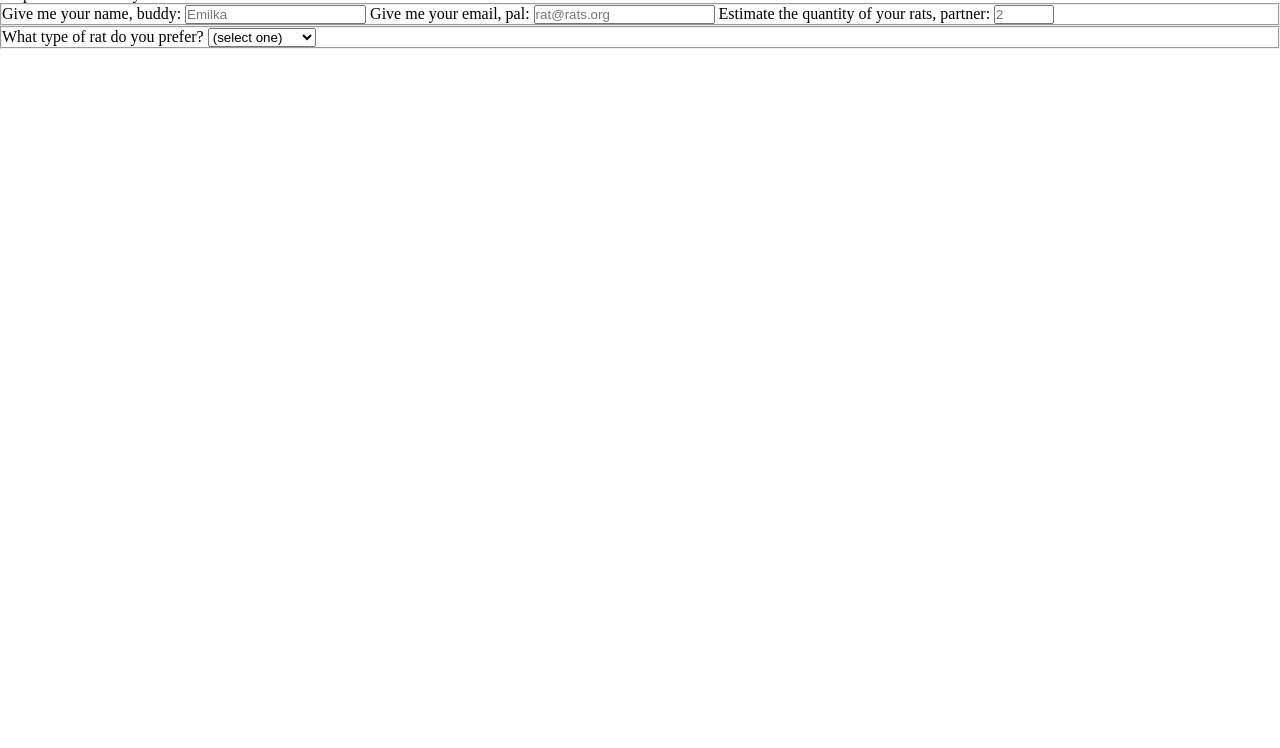
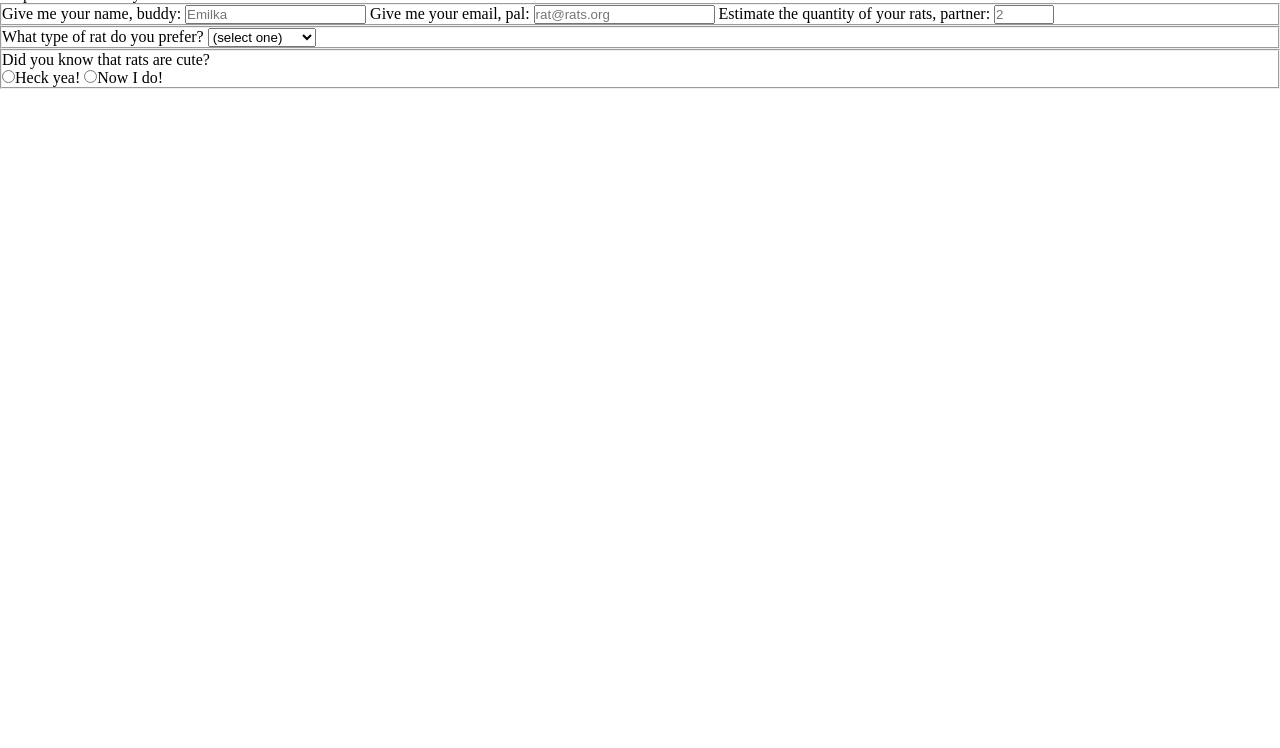
Before and after one commit to celebrimcode/survey-form, a plain HTML site: page index.html in a window 1280 px wide. Shown: the part 52-800 px from the top of the page. Drawn offline with Linux system fonts and the light colour scheme.

Commit message:
add third fieldset

```diff
--- a/index.html
+++ b/index.html
@@ -31,6 +31,11 @@
                     </select>
                 </label>
             </fieldset>
+            <fieldset>
+                <p>Did you know that rats are cute?</p>
+                <label for="heck-yea"><input id="heck-yea" name="did-you-know" type="radio">Heck yea!</label>
+                <label for="now-i-do"><input id="now-i-do" name="did-you-know" type="radio">Now I do!</label>
+            </fieldset>
         </form>
     </body>
 
```
